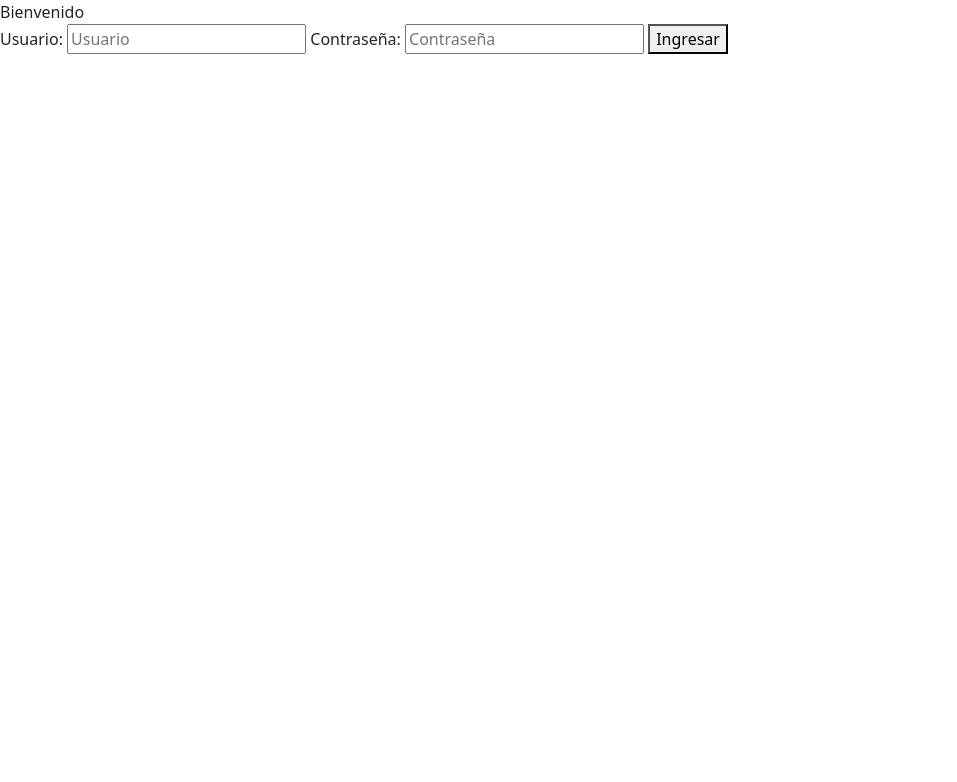
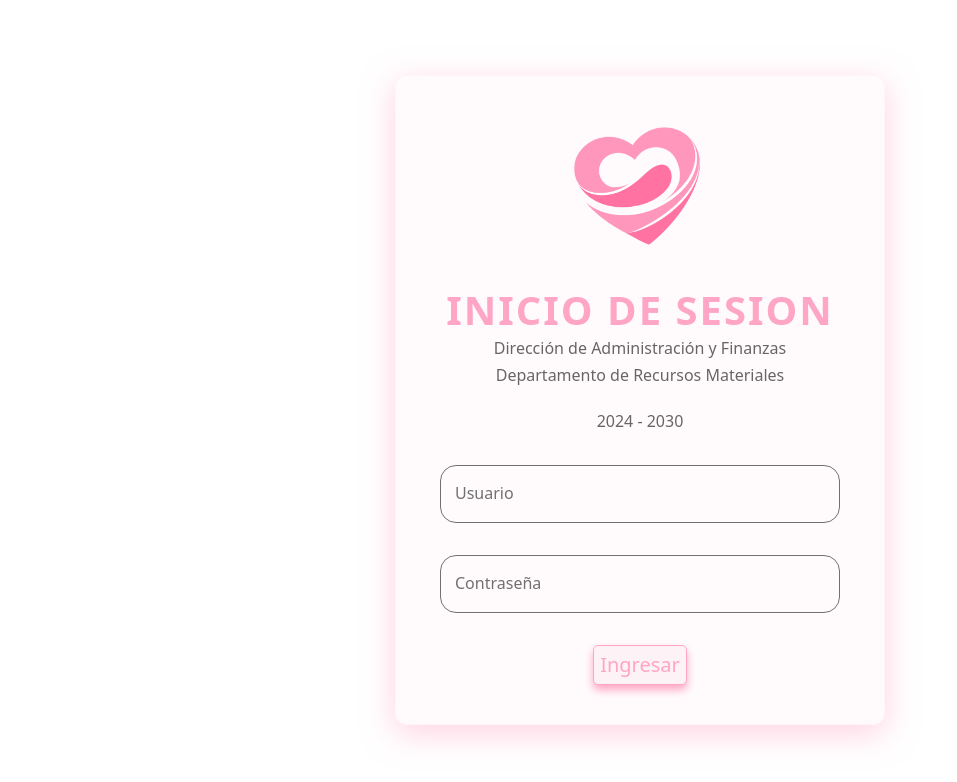
Before and after one commit to Rafax-boop/Requisiciones, an ASP.NET Core app: page / in a window 1280 px wide. Shown: the top 782 px of the page, without its empty margins (0-957 px from the left). Run offline with ASP.NET Core 8, Linux system fonts and the light colour scheme; some libraries are stand-ins or nearby versions.

Commit message:
inicio de sesion

```diff
--- a/Inventario.AplicacionWeb/Views/Acceso/Login.cshtml
+++ b/Inventario.AplicacionWeb/Views/Acceso/Login.cshtml
@@ -10,20 +10,38 @@
     <meta charset="utf-8" />
     <meta name="viewport" content="width=device-width, initial-scale=1.0" />
     <title>@ViewData["Title"] - Requisiciones</title>
+    <link rel="stylesheet" href="~/css/main.css" />
     <link rel="stylesheet" href="~/lib/bootstrap/dist/css/bootstrap.min.css" />
     <link rel="stylesheet" href="https://cdnjs.cloudflare.com/ajax/libs/font-awesome/6.5.0/css/all.min.css" />
     <link href="~/css/SweetAlert.css" rel="stylesheet" />
     <script src="https://cdn.jsdelivr.net/npm/sweetalert2@11"></script>
+
 </head>
 <body>
-    Bienvenido
-    <form asp-controller="Acceso" asp-action="Login" method="post" id="loginForm">
-    <label for="txtUsuario">Usuario:</label>
-    <input type="text" id="txtUsuario"  placeholder="Usuario" asp-for="Usuario"/>
-    <label for="txtContrasena">Contraseña:</label>
-    <input type="password" id="txtContrasena" placeholder="Contraseña" asp-for="Password"/>
-    <button type="submit" id="btnIngresar">
-        Ingresar
-    </button>
-    </form>
+    <div class="container-login glass-effect">
+        <form asp-controller="Acceso" asp-action="Login" method="post" id="loginForm">
+            <div class="img-login">
+                <img src="~/img/corazon.png" alt="" />
+            </div>
+            <div class="title-logo">
+                <h1 class="title-principal">Inicio de sesion</h1>
+                <h3 class="subtitle-principal">Dirección de Administración y Finanzas</h3>
+                <h3 class="subtitle-principal">Departamento de Recursos Materiales</h3>
+                <p class="txt-principal">2024 - 2030</p>
+            </div>
+            <div class="register">
+                <input type="text" class="input" id="txtUsuario" required asp-for="Usuario" />
+                <label class="input-label" for="txtUsuario">Usuario</label>
+            </div>
+            <div class="register">
+                <input type="password" class="input" id="txtContrasena" required asp-for="Password" />
+                <label class="input-label" for="txtContrasena">Contraseña</label>
+            </div>
+
+            <button class="btn-login boton-rosa" type="submit" id="btnIngresar">
+                Ingresar
+            </button>
+        </form>
+    </div>
+
 </body>
--- a/Inventario.AplicacionWeb/Views/Shared/_Layout.cshtml
+++ b/Inventario.AplicacionWeb/Views/Shared/_Layout.cshtml
@@ -5,6 +5,7 @@
     <meta name="viewport" content="width=device-width, initial-scale=1.0" />
     <title>@ViewData["Title"] - Inventario.AplicacionWeb</title>
     <script type="importmap"></script>
+    <link rel="stylesheet" href="~/css/main.css"/>
     <link rel="stylesheet" href="~/lib/bootstrap/dist/css/bootstrap.min.css" />
     <link rel="stylesheet" href="~/css/site.css" asp-append-version="true" />
     <link rel="stylesheet" href="~/Inventario.AplicacionWeb.styles.css" asp-append-version="true" />
--- /dev/null
+++ b/Inventario.AplicacionWeb/wwwroot/css/componentes.css
@@ -0,0 +1,58 @@
+.glass-effect {
+    background: rgb(255, 213, 226, 0.10);
+    backdrop-filter: blur(25px) saturate(200%);
+    border: 1px solid rgb(255, 213, 226, 0.2);
+    box-shadow: 0 8px 32px 0 rgba(255, 165, 197, 0.5);
+}
+
+.boton-rosa {
+    background-color: #fdf3f6;
+    color: var(--color-principal);
+    border-radius: 5px 5px 5px 5px;
+    font-size: 20px;
+    padding-bottom: 4px;
+    padding-top: 4px;
+    padding-left: 6px;
+    padding-right: 6px;
+    font-weight: 500;
+    box-shadow: 0 5px 8px 0 var(--color-principal);
+    transition: box-shadow 0.1s ease;
+    border: 1px solid var(--color-principal) !important;
+}
+
+    .boton-rosa:hover {
+        box-shadow: none !important;
+        cursor: pointer;
+        transition: box-shadow 0.3s ease;
+    }
+
+    .boton-rosa:active {
+        transform: translateY(2px);
+        transition: all 0.1s ease;
+    }
+
+.boton-gris {
+    background-color: #fdf3f6;
+    color: var(--color-amarillo);
+    border-radius: 5px 5px 5px 5px;
+    font-size: 20px;
+    padding-bottom: 4px;
+    padding-top: 4px;
+    padding-left: 6px;
+    padding-right: 6px;
+    font-weight: 500;
+    box-shadow: 0 5px 8px 0 var(--color-amarillo);
+    transition: box-shadow 0.1s ease;
+    border: 1px solid var(--color-amarillo) !important;
+}
+
+    .boton-gris:hover {
+        box-shadow: none !important;
+        cursor: pointer;
+        transition: box-shadow 0.3s ease;
+    }
+
+    .boton-gris:active {
+        transform: translateY(2px);
+        transition: all 0.1s ease;
+    }
--- /dev/null
+++ b/Inventario.AplicacionWeb/wwwroot/css/login.css
@@ -0,0 +1,89 @@
+.container-login {
+    width: 490px;
+    height: 650px;
+    position: fixed;
+    inset: 0;
+    margin: auto;
+    border-radius:12px;
+}
+
+.img-login {
+    display: block;
+    margin: 0 auto;
+    width: 170px;
+    padding-top: 28px;
+}
+
+.title-principal {
+    display: flex;
+    justify-content: center;
+    margin: 0 auto;
+    text-transform: uppercase;
+    padding-top: var(--space-4);
+    color: var(--color-principal);
+    font-size: var(--text-3xl);
+    font-weight: 650;
+    letter-spacing: 0.05em;
+}
+
+.subtitle-principal {
+    margin-top: 5px;
+    text-align: center;
+    font-size: var(--text-base);
+    color: rgba(0, 0, 0, 0.6);
+}
+
+.txt-principal {
+    padding: var(--space-4);
+    text-align: center;
+    font-size: var(--text-base);
+    color: rgba(0, 0, 0, 0.6);
+}
+
+.input-group {
+    position: relative;
+}
+
+.register {
+    position: relative;
+    width: 400px;
+    margin: 0 auto 2rem auto;
+}
+
+.input {
+    width: 100%;
+    border: solid 1.5px var(--color-secundario);
+    border-radius: 1rem;
+    background: none;
+    padding: 1rem;
+    font-size: 1rem;
+    color: var(--color-principal);
+    transition: border 150ms cubic-bezier(0.4,0,0.2,1);
+}
+    .input:focus {
+        border: solid 1.5px var(--color-principal);
+    }
+
+.input-label {
+    position: absolute;
+    left: 15px;
+    color: var(--color-secundario);
+    pointer-events: none;
+    transform: translateY(1rem);
+    transition: 150ms cubic-bezier(0.4,0,0.2,1);
+}
+
+.btn-login {
+    display: block;
+    margin: 0 auto;
+}
+
+
+.input:focus ~ .input-label,
+.input:valid ~ .input-label {
+    top: 0;
+    color: var(--color-principal);
+    transform: translateY(-50%) scale(0.85);
+    background: #FFFBFC;
+    padding: 0 0.3em;
+}
--- /dev/null
+++ b/Inventario.AplicacionWeb/wwwroot/css/main.css
@@ -0,0 +1,4 @@
+@import url("site.css");
+@import url("variables.css");
+@import url("componentes.css");
+@import url("login.css");
--- a/Inventario.AplicacionWeb/wwwroot/css/site.css
+++ b/Inventario.AplicacionWeb/wwwroot/css/site.css
@@ -1,31 +1,42 @@
-html {
-  font-size: 14px;
-}
-
-@media (min-width: 768px) {
-  html {
-    font-size: 16px;
-  }
-}
-
-.btn:focus, .btn:active:focus, .btn-link.nav-link:focus, .form-control:focus, .form-check-input:focus {
-  box-shadow: 0 0 0 0.1rem white, 0 0 0 0.25rem #258cfb;
+* {
+    margin: 0;
+    padding: 0;
+    box-sizing: 0;
 }
 
 html {
-  position: relative;
-  min-height: 100%;
+    scroll-behavior: smooth;
 }
 
 body {
-  margin-bottom: 60px;
+    line-height: 1.6;
 }
 
-.form-floating > .form-control-plaintext::placeholder, .form-floating > .form-control::placeholder {
-  color: var(--bs-secondary-color);
-  text-align: end;
+ul,
+ol {
+    list-style: none;
 }
 
-.form-floating > .form-control-plaintext:focus::placeholder, .form-floating > .form-control:focus::placeholder {
-  text-align: start;
+a {
+    text-decoration: none;
+    color: inherit;
 }
+
+img {
+    max-width: 100%;
+    display: block;
+}
+
+button {
+    font: inherit;
+    cursor: pointer;
+    border: none;
+    background: none;
+}
+
+input,
+textarea {
+    font: inherit;
+    border: none;
+    outline: none;
+}
--- /dev/null
+++ b/Inventario.AplicacionWeb/wwwroot/css/variables.css
@@ -0,0 +1,23 @@
+:root {
+    /* COLORES */
+    --color-principal: rgb(255, 165, 197);
+    --color-secundario: #707070;
+    /* Tamaños */
+    --text-sm: 0.875rem; /* 14px */
+    --text-base: 1rem; /* 16px */
+    --text-lg: 1.25rem; /* 20px */
+    --text-xl: 1.5rem; /* 24px */
+    --text-2xl: 2rem; /* 32px */
+    --text-3xl: 2.5rem; /* 30px */
+    --text-4xl: 3rem; /* 48px */
+    --text-6xl: 4.5rem; /* 72px */
+    /* ========== ESPACIADO ========== */
+    --space-1: 0.25rem; /* 4px */
+    --space-2: 0.5rem; /* 8px */
+    --space-3: 0.75rem; /* 12px */
+    --space-4: 1rem; /* 16px */
+    --space-6: 1.5rem; /* 24px */
+    --space-8: 2rem; /* 32px */
+    --space-12: 3rem; /* 48px */
+    --space-16: 4rem; /* 64px */
+}
```
Also changed, not shown: Inventario.AplicacionWeb/Properties/launchSettings.json (+17 -2 lines), Inventario.AplicacionWeb/Inventario.AplicacionWeb.csproj, Inventario.AplicacionWeb/wwwroot/img/corazon.png (added).
